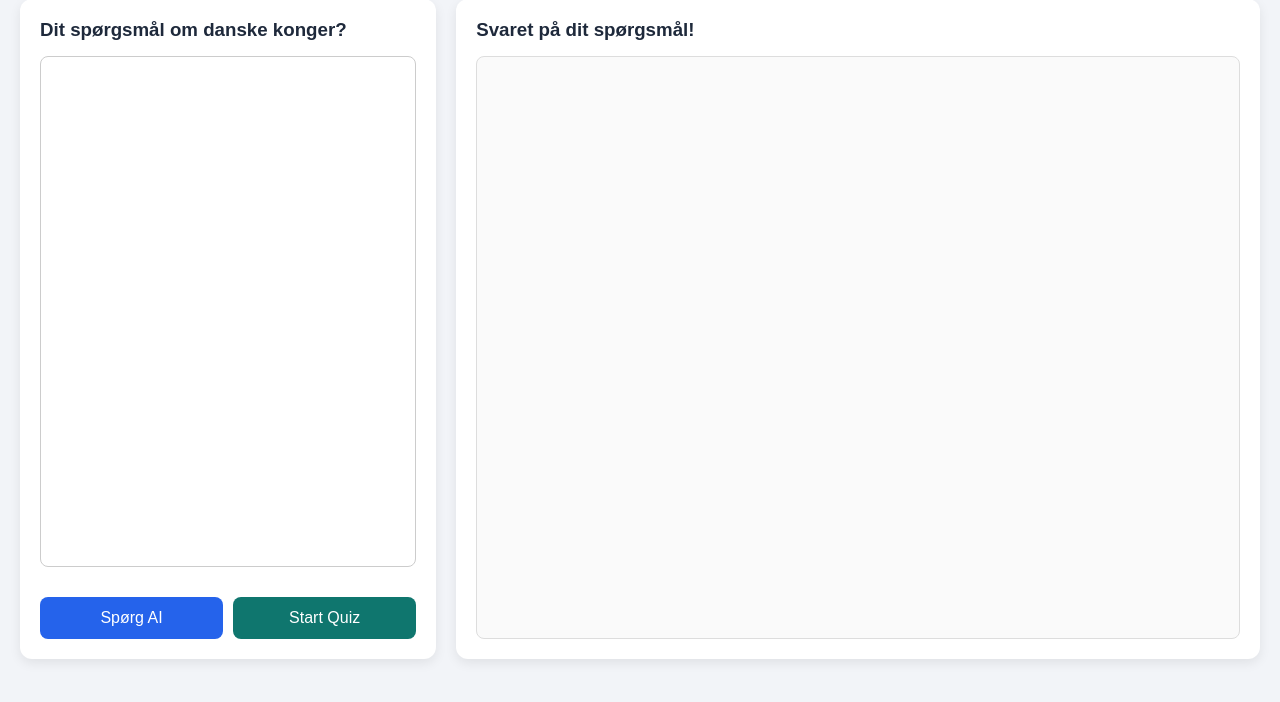
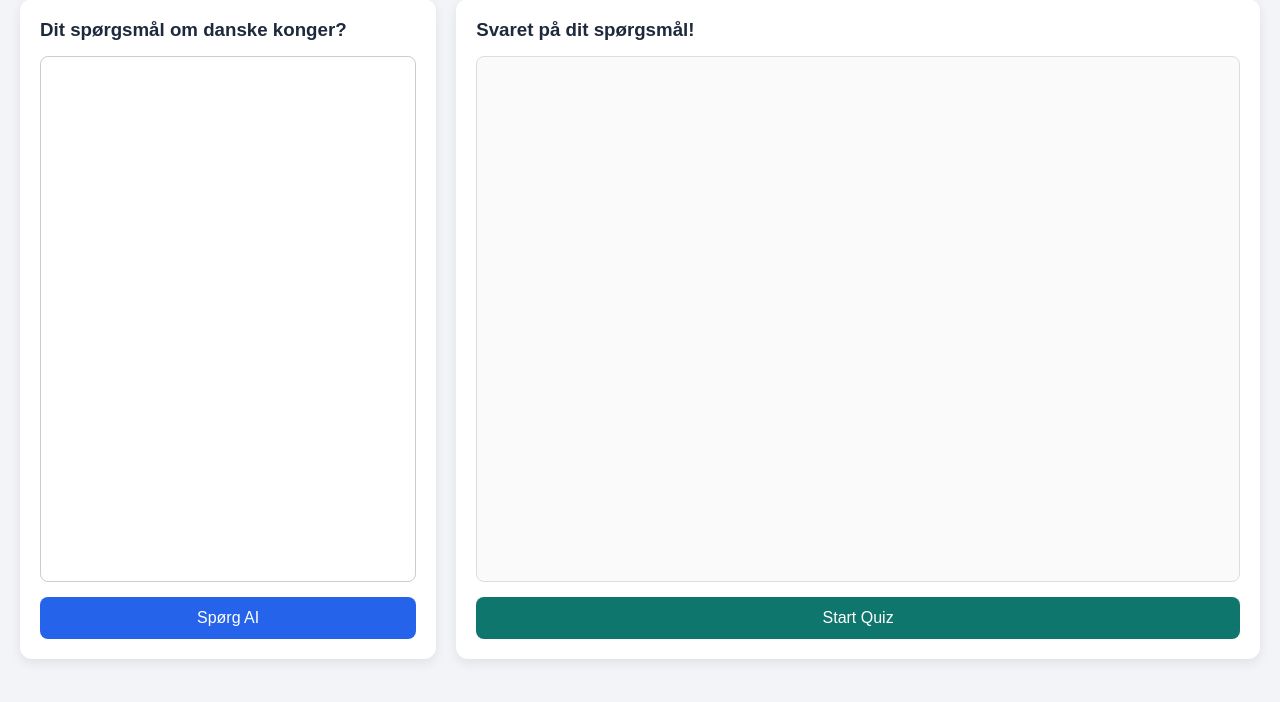
Before and after one commit to JakartaJoker/danskekonger, a Flask app: page / in a window 1280 px wide. Shown: the part 98-800 px from the top of the page. Run offline with Flask 3, Linux system fonts and the light colour scheme.

Commit message:
Tilføj quiz-knap på forsiden

```diff
--- a/templates/index.html
+++ b/templates/index.html
@@ -93,16 +93,6 @@
         background: #1d4ed8;
     }
 
-    .button-row {
-        display: flex;
-        gap: 10px;
-        margin-top: 15px;
-    }
-
-    .button-row button {
-        flex: 1;
-    }
-
     .quiz-button {
         background: #0f766e;
     }
@@ -144,18 +134,18 @@
         <div class="panel question-panel">
             <h3>Dit spørgsmål om danske konger?</h3>
             <textarea id="question"></textarea>
-           <div class="button-row">
-               <button onclick="askAI()">Spørg AI</button>
-
-               <button class="quiz-button" onclick="window.location.href='/quiz'">
-                   Start Quiz
-               </button>
-           </div>
+            <button onclick="askAI()">Spørg AI</button>
      </div>
         <div class="panel answer-panel">
-            <h3>Svaret på dit spørgsmål!</h3>
-            <div id="answer" class="answer-box"></div>
-        </div>
+             <h3>Svaret på dit spørgsmål!</h3>
+
+             <div id="answer" class="answer-box"></div>
+
+             <button class="quiz-button"
+                     onclick="window.location.href='/quiz'">
+                 Start Quiz
+             </button>
+         </div>
     </div>
 
     <script>
```
